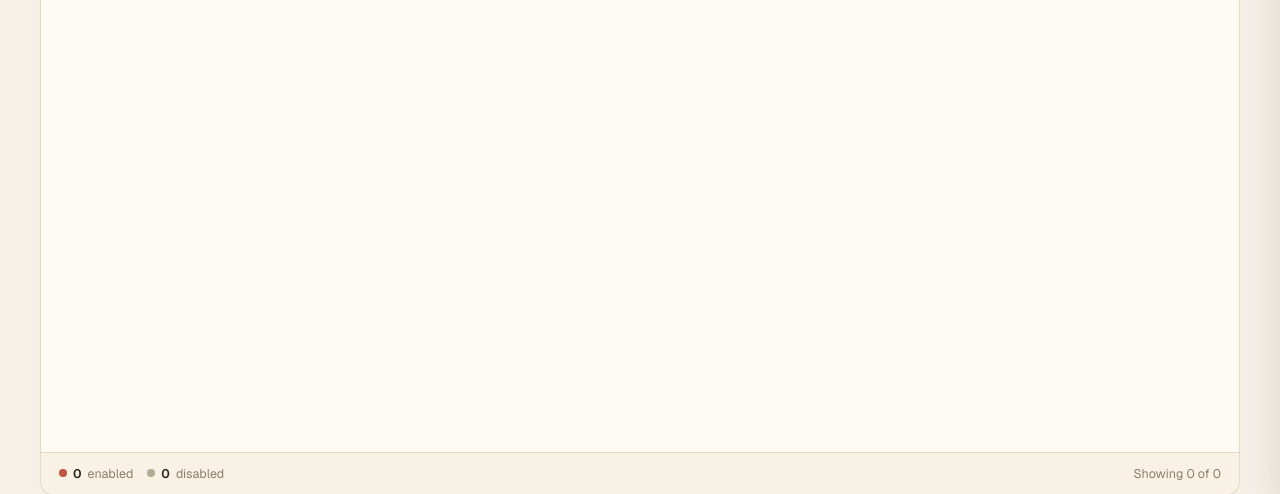
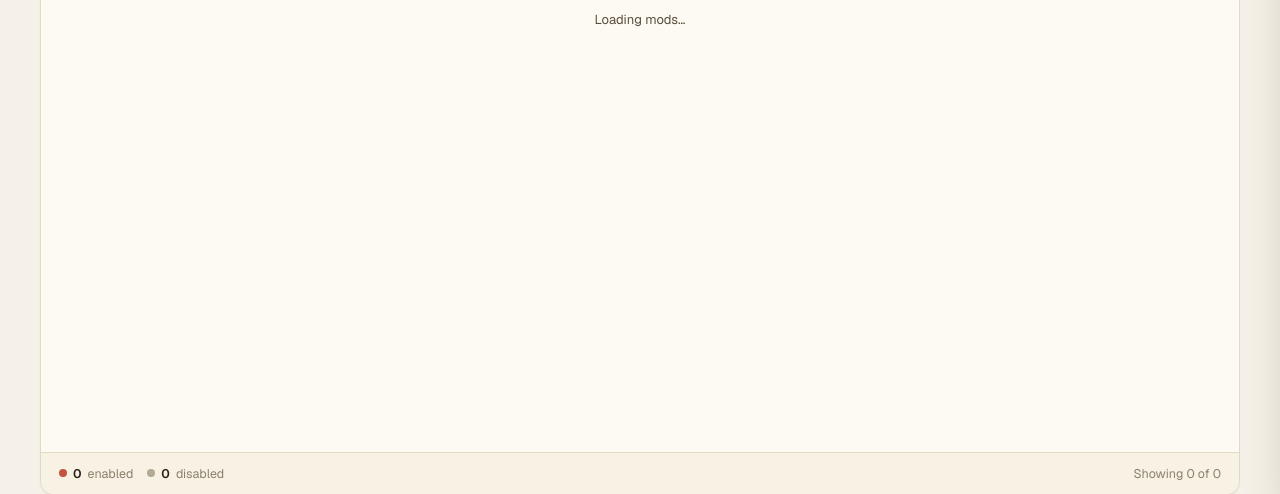
Before and after one commit to Migrim/Minecraft-Server-Dashboard, a Python web app: template templates/mods.html in a window 1280 px wide. Shown: the part 273-767 px from the top of the page. Run offline with Jinja, Linux system fonts and the light colour scheme; the template is opened without the code that fills it, so the values that code supplies are empty.

Commit message:
added a loading state to the mod list

```diff
--- a/templates/mods.html
+++ b/templates/mods.html
@@ -188,7 +188,7 @@
             <th style="width:15%; text-align:right">Actions</th>
           </tr>
         </thead>
-        <tbody id="modsBody"></tbody>
+        <tbody id="modsBody"><tr class="empty-row"><td colspan="5">Loading mods…</td></tr></tbody>
       </table>
     </div>
     <div class="table-foot">
@@ -383,6 +383,7 @@ function escHtml(s) {
 
 /* ---------- load ---------- */
 async function loadList() {
+  tbody.innerHTML = `<tr class="empty-row"><td colspan="5">Loading mods…</td></tr>`;
   const r = await fetch(`/${KIND}/list`);
   const j = await r.json();
   allMods = (j && j.items) || [];
```
